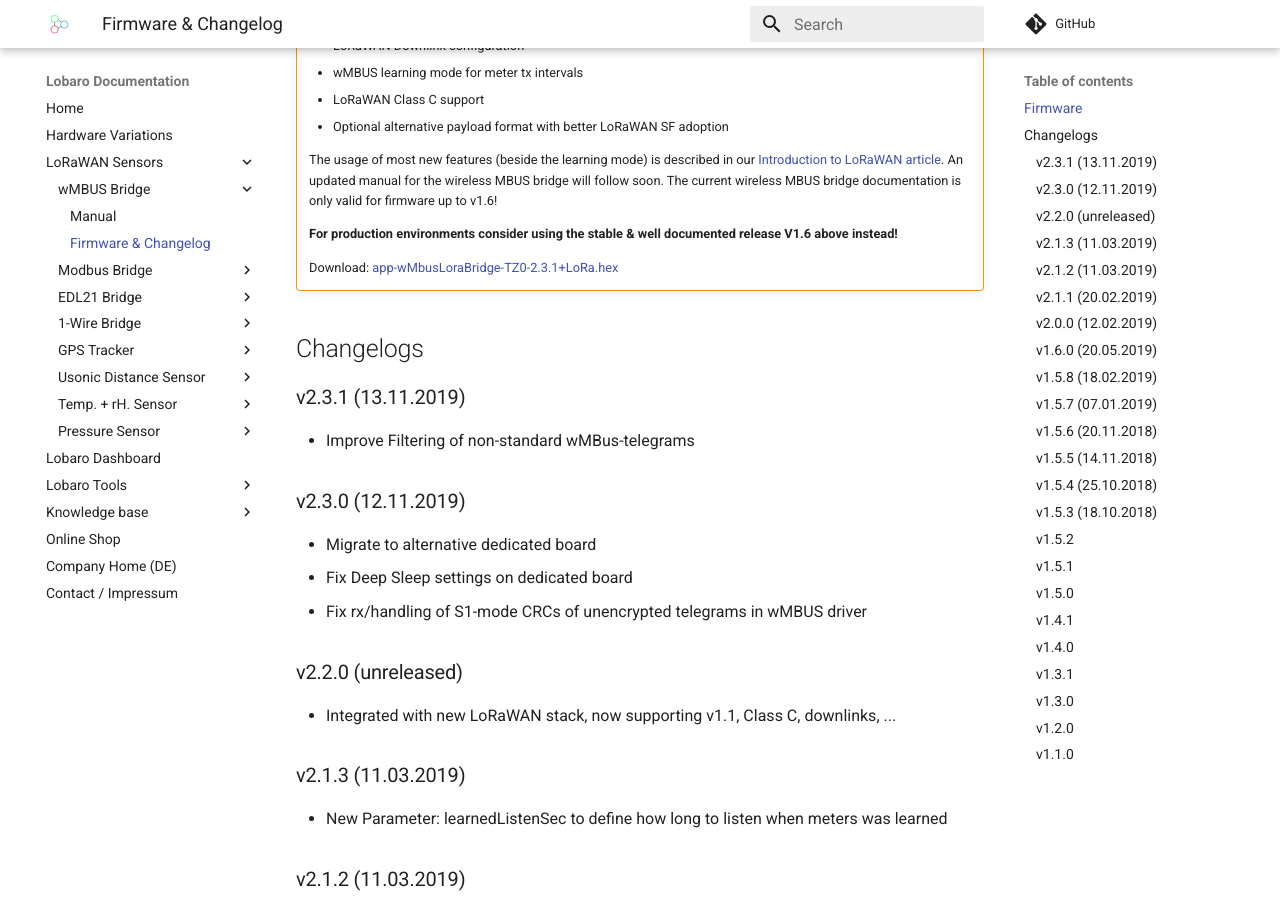
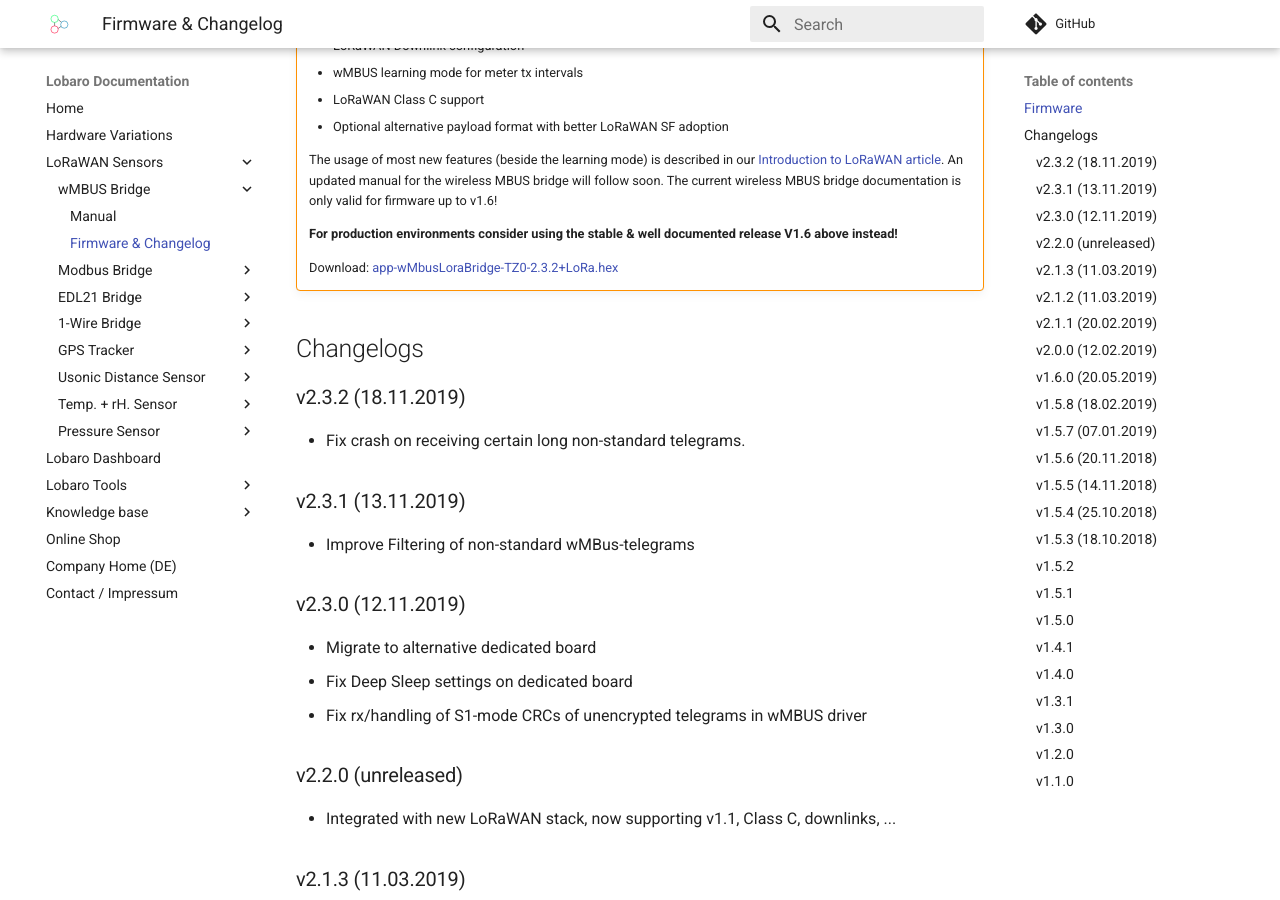
Before and after one commit to Lobaro/docs, an MkDocs documentation site: the page built from docs/lorawan-sensors/wmbus-lorawan/firmware.md, in a window 1280 px wide and 900 px high, scrolled down 544 px. Built offline with MkDocs 1.6.1 and Material for MkDocs 9.7.7, drawn with Linux system fonts in a browser that asks for light colours; a script that is not in the unit is left out; comment, search, counter and statistics services are not loaded.

Commit message:
Mbus firmware to 2.3.2

```diff
--- a/docs/lorawan-sensors/wmbus-lorawan/firmware.md
+++ b/docs/lorawan-sensors/wmbus-lorawan/firmware.md
@@ -26,9 +26,12 @@
 
     **For production environments consider using the stable & well documented release V1.6 above instead!**
 
-    Download: [app-wMbusLoraBridge-TZ0-2.3.1+LoRa.hex](firmware/app-wMbusLoraBridge-TZ0-2.3.1+LoRa.hex)
+    Download: [app-wMbusLoraBridge-TZ0-2.3.2+LoRa.hex](firmware/app-wMbusLoraBridge-TZ0-2.3.2+LoRa.hex)
 
 ## Changelogs
+
+### v2.3.2 (18.11.2019)
+- Fix crash on receiving certain long non-standard telegrams.
 
 ### v2.3.1 (13.11.2019)
 - Improve Filtering of non-standard wMBus-telegrams
```
Also changed, not shown: 2 other files.
